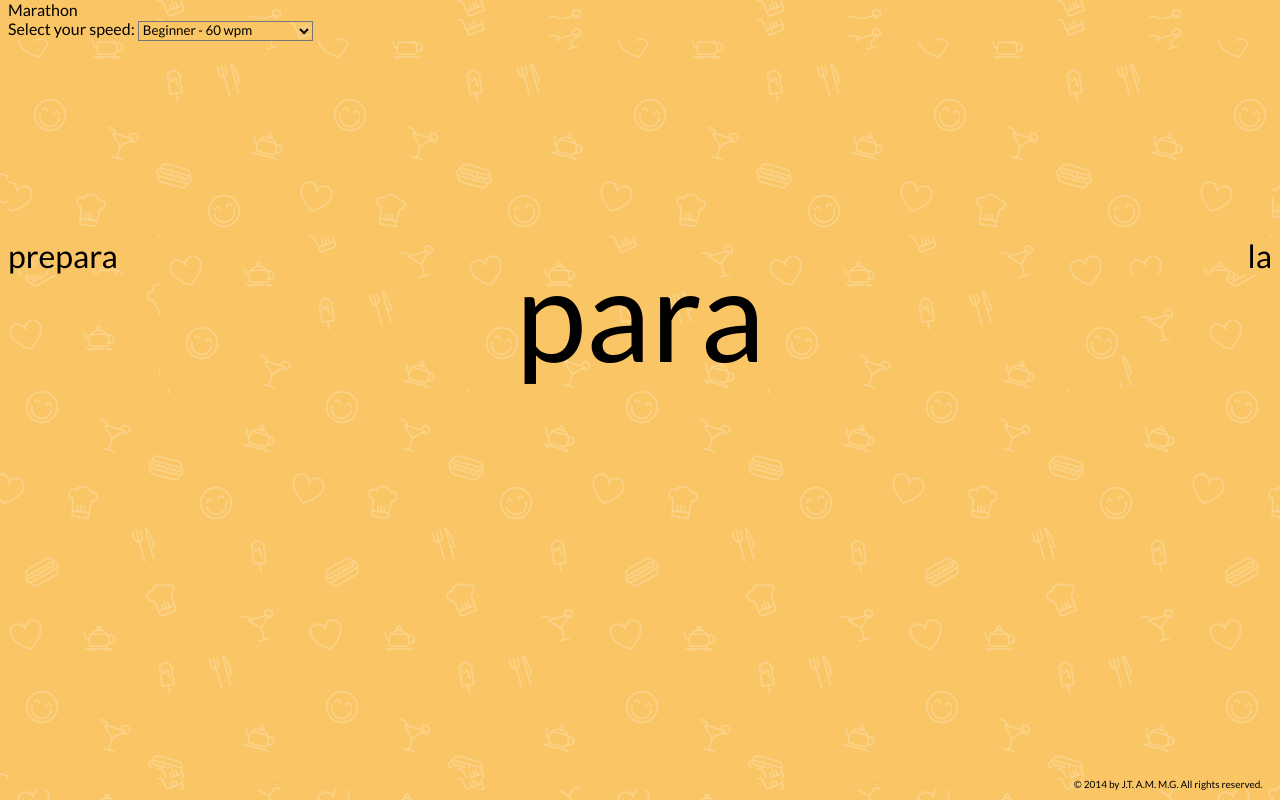
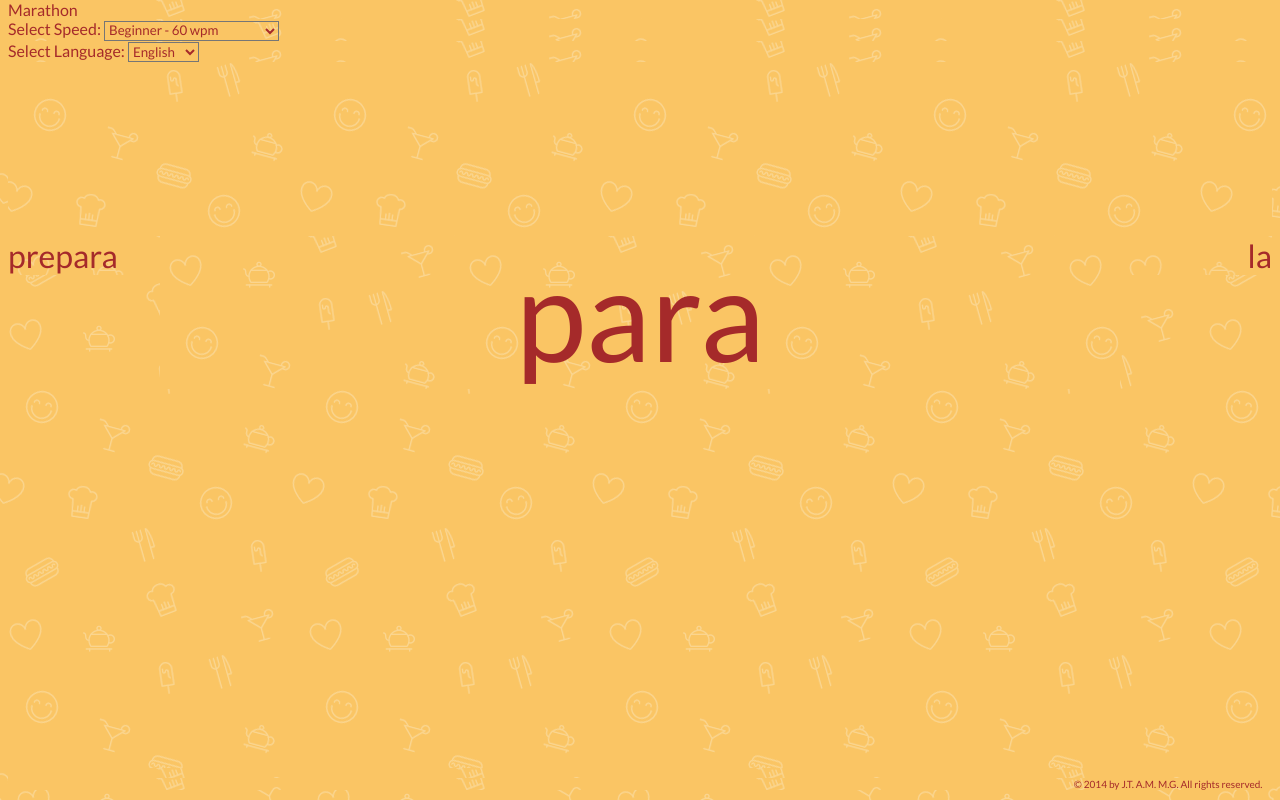
Before and after one commit to monmon-2007/Blitzfeed, a plain HTML site: page index.html in a window 1280 px wide. Drawn offline with Linux system fonts and the light colour scheme.

Commit message:
Renamed var number to index for better convention, added form for language selection.

```diff
--- a/css/stylesheet.css
+++ b/css/stylesheet.css
@@ -7,7 +7,7 @@
 	background-color: black;
 	background-repeat: repeat;
     font-family: 'Lato', Arial;
-    color: black;
+    color: #A52A2A;
 }
 
 /*Header (Language Bar) style*/
@@ -43,8 +43,8 @@ li{
 }
 
 /*Menu list style*/
-#menu{
-    list-style: none;
+.menu{
+    background-color: white;
 }
 
 /*Normal list element style*/
--- a/index.html
+++ b/index.html
@@ -23,9 +23,9 @@
 
 		<div id="header">
 			Marathon
-			<form>
-            Select your speed:
-            <select  id="myList" onchange = speed()>
+			<form class = "menu">
+            Select Speed:
+            <select  id="myList" onchange = changeSpeed()>
                 <option>Beginner - 60 wpm</option>
                 <option>Intermediate - 200 wpm</option>
                 <option>Advanced - 350 wpm</option>
@@ -33,7 +33,18 @@
             </select>
 
          </form>
+		 <form class = "menu">
+            Select Language:
+            <select  id="myList" onchange = changeLanguage()>
+                <option>English</option>
+                <option>Español</option>
+                <option>Français</option>
+                <option>Deutsch</option>
+            </select>
+
+         </form>
 		</div>
+
 		</br></br></br></br></br></br></br></br></br></br></br></br>
 
 		<div id="textDiv"><div id="leftWord">...</div><div id="currentWord"></div><div id="rightWord">...</div></div>
--- a/scripts/test.js
+++ b/scripts/test.js
@@ -1,4 +1,4 @@
-var number = 0;
+var index = 0;
 var milliseconds = 1000;
 var wpm = 60;
 
@@ -17,7 +17,7 @@ var timer = setInterval(function(){displayArticle()}, milliseconds);
 console.log(wpm);
 
 displayArticle = function () {
-	if(articleArray[number] == null){
+	if(articleArray[index] == null){
 		clearInterval(timer);
 		address.innerHTML = "Next >";
 		right.innerHTML = "...";
@@ -26,26 +26,26 @@ displayArticle = function () {
 	}
 	var leftWord;
 
-		if(articleArray[number - 1] == null)
+		if(articleArray[index - 1] == null)
 			leftWord = "...";
 		else
-			leftWord = articleArray[number - 1];
+			leftWord = articleArray[index - 1];
 
 	left.innerHTML = leftWord;
-	address.innerHTML = articleArray[number];
+	address.innerHTML = articleArray[index];
 
 	var rightWord;
 
-		if(articleArray[number + 1] == null)
+		if(articleArray[index + 1] == null)
 			rightWord = "...";
 		else
-			rightWord = articleArray[number + 1];
+			rightWord = articleArray[index + 1];
 	right.innerHTML = rightWord;
-	++number;
+	++index;
 }
 
 //Speed Selection
- function speed(){
+ function changeSpeed(){
 	var myList=document.getElementById("myList");
 	var x = document.getElementById("myList").selectedIndex;
 	var y = document.getElementById("myList").options;
```
